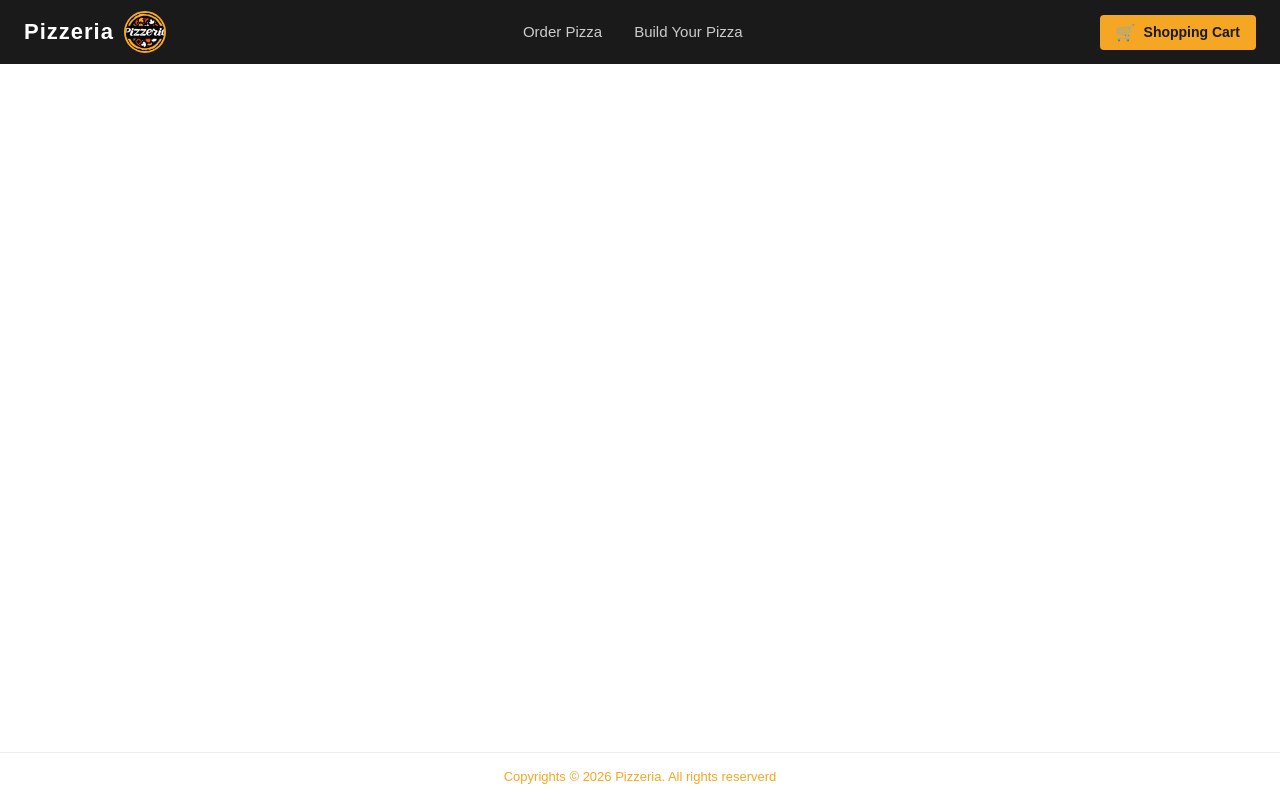
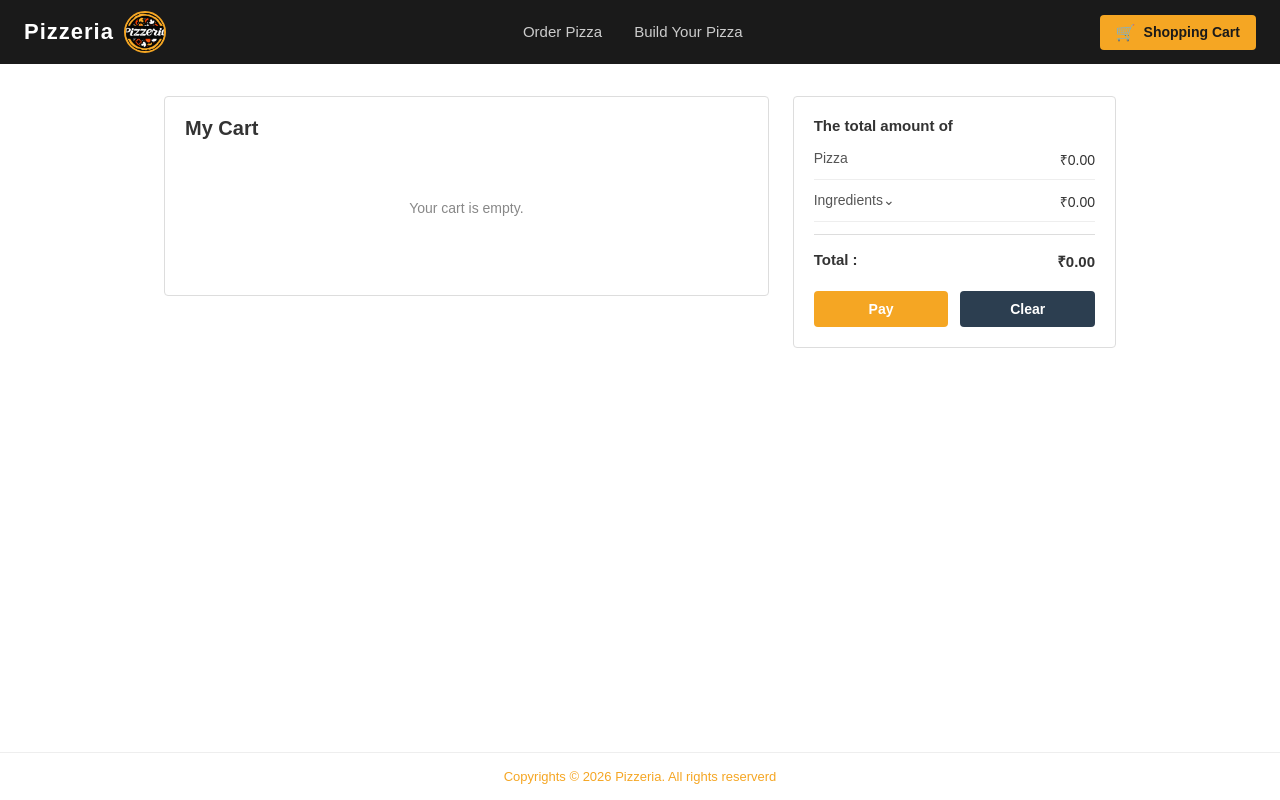
Before and after one commit to Tempestyash123456/pizzeria, a React (Vite) app: page /cart in a window 1280 px wide. Built offline with nearby package versions, Linux system fonts and the light colour scheme.

Commit message:
Feat: Completed the Cart page

```diff
--- a/src/App.jsx
+++ b/src/App.jsx
@@ -4,7 +4,7 @@ import Footer from './components/Footer/Footer.jsx'
 import Home from './pages/Home/Home.jsx'
 import OrderPizza from './pages/OrderPizza/OrderPizza.jsx'
 import BuildPizza from './pages/BuildPizza/BuildPizza.jsx'
-// import Cart from './pages/Cart/Cart.jsx'
+import Cart from './pages/Cart/Cart.jsx'
 import './App.css'
 
 export default function App() {
@@ -16,7 +16,7 @@ export default function App() {
           <Route path="/" element={<Home />} />
           <Route path="order-pizza" element={<OrderPizza />} />
           <Route path="build-pizza" element={<BuildPizza />} />
-          {/* <Route path="cart" element={<Cart />} /> */}
+          <Route path="cart" element={<Cart />} />
         </Routes>
       </main>
       <Footer />
--- /dev/null
+++ b/src/pages/Cart/Cart.css
@@ -0,0 +1,277 @@
+.cart {
+  max-width: 1000px;
+  margin: 0 auto;
+  padding: 32px 24px;
+}
+
+.cart__layout {
+  display: flex;
+  gap: 24px;
+  align-items: flex-start;
+}
+
+.cart__left {
+  flex: 2;
+  border: 1px solid #dddddd;
+  border-radius: 4px;
+  padding: 20px;
+  background-color: #ffffff;
+  min-height: 200px;
+}
+
+.cart__heading {
+  font-size: 20px;
+  font-weight: bold;
+  color: #333;
+  margin-bottom: 20px;
+}
+
+.cart__empty {
+  font-size: 14px;
+  color: #888;
+  text-align: center;
+  padding: 40px 0;
+}
+
+.cart__item {
+  display: flex;
+  align-items: center;
+  gap: 14px;
+  padding: 12px 0;
+  border-bottom: 1px solid #eeeeee;
+}
+
+.cart__item:last-of-type {
+  border-bottom: none;
+}
+
+.cart__item-img-wrap {
+  flex-shrink: 0;
+}
+
+.cart__item-img {
+  width: 56px;
+  height: 52px;
+  object-fit: cover;
+  border-radius: 50%;
+  display: block;
+}
+
+.cart__item-info {
+  flex: 1;
+  display: flex;
+  flex-direction: column;
+  gap: 4px;
+}
+
+.cart__item-header {
+  display: flex;
+  align-items: center;
+  gap: 8px;
+}
+
+.cart__item-dot {
+  width: 14px;
+  height: 14px;
+  border-radius: 2px;
+  border: 2px solid;
+  flex-shrink: 0;
+  display: inline-block;
+}
+
+.cart__item-dot--veg {
+  border-color: #2e7d32;
+  background-color: #2e7d32;
+}
+
+.cart__item-dot--nonveg {
+  border-color: #c62828;
+  background-color: #c62828;
+}
+
+.cart__item-name {
+  font-size: 14px;
+  font-weight: bold;
+  color: #333;
+}
+
+.cart__item-unit {
+  font-size: 13px;
+  color: #666;
+  margin: 0;
+}
+
+.cart__item-controls {
+  display: flex;
+  align-items: center;
+  gap: 0;
+  border: 1px solid #cccccc;
+  border-radius: 4px;
+  overflow: hidden;
+  flex-shrink: 0;
+}
+
+.cart__qty-btn {
+  background-color: #4a4a4a;
+  color: #ffffff;
+  border: none;
+  width: 28px;
+  height: 32px;
+  font-size: 16px;
+  cursor: pointer;
+  display: flex;
+  align-items: center;
+  justify-content: center;
+  transition: background-color 0.15s ease;
+}
+
+.cart__qty-btn:hover {
+  background-color: #333333;
+}
+
+.cart__qty-value {
+  min-width: 32px;
+  height: 32px;
+  display: flex;
+  align-items: center;
+  justify-content: center;
+  font-size: 14px;
+  font-weight: bold;
+  color: #333;
+  background-color: #ffffff;
+  border-left: 1px solid #cccccc;
+  border-right: 1px solid #cccccc;
+}
+
+.cart__item-total {
+  font-size: 14px;
+  font-weight: bold;
+  color: #333;
+  min-width: 80px;
+  text-align: right;
+  flex-shrink: 0;
+}
+
+.cart__item-delete {
+  background: none;
+  border: none;
+  cursor: pointer;
+  font-size: 18px;
+  color: #c62828;
+  flex-shrink: 0;
+  padding: 4px;
+  transition: transform 0.15s ease;
+}
+
+.cart__item-delete:hover {
+  transform: scale(1.2);
+}
+
+.cart__subtotal {
+  display: flex;
+  justify-content: flex-end;
+  gap: 16px;
+  margin-top: 16px;
+  padding-top: 12px;
+  border-top: 1px solid #dddddd;
+  font-size: 15px;
+  font-weight: bold;
+  color: #333;
+}
+
+.cart__right {
+  flex: 1;
+  border: 1px solid #dddddd;
+  border-radius: 4px;
+  padding: 20px;
+  background-color: #ffffff;
+  min-width: 220px;
+}
+
+.cart__summary-heading {
+  font-size: 15px;
+  font-weight: bold;
+  color: #333;
+  margin-bottom: 16px;
+}
+
+.cart__summary-table {
+  display: flex;
+  flex-direction: column;
+  gap: 12px;
+  margin-bottom: 20px;
+}
+
+.cart__summary-row {
+  display: flex;
+  justify-content: space-between;
+  font-size: 14px;
+  color: #333;
+  padding-bottom: 10px;
+  border-bottom: 1px solid #eeeeee;
+}
+
+.cart__summary-label {
+  color: #555;
+}
+
+.cart__summary-value {
+  font-weight: 500;
+}
+
+.cart__summary-divider {
+  height: 1px;
+  background-color: #dddddd;
+}
+
+.cart__summary-total-row {
+  display: flex;
+  justify-content: space-between;
+  font-size: 15px;
+  font-weight: bold;
+  color: #333;
+  padding-top: 4px;
+}
+
+.cart__summary-total-label {
+  color: #333;
+}
+
+.cart__summary-total-value {
+  color: #333;
+}
+
+.cart__actions {
+  display: flex;
+  gap: 12px;
+  margin-top: 8px;
+}
+
+.cart__btn {
+  flex: 1;
+  padding: 10px 0;
+  border: none;
+  border-radius: 4px;
+  font-size: 14px;
+  font-weight: bold;
+  cursor: pointer;
+  transition: background-color 0.2s ease;
+}
+
+.cart__btn--pay {
+  background-color: #f5a623;
+  color: #ffffff;
+}
+
+.cart__btn--pay:hover {
+  background-color: #e0951a;
+}
+
+.cart__btn--clear {
+  background-color: #2c3e50;
+  color: #ffffff;
+}
+
+.cart__btn--clear:hover {
+  background-color: #1a252f;
+}
--- /dev/null
+++ b/src/pages/Cart/Cart.jsx
@@ -0,0 +1,142 @@
+import { useDispatch, useSelector } from "react-redux";
+import {
+  increaseQuantity,
+  decreaseQuantity,
+  removeFromCart,
+  clearCart,
+} from "../../store/cartSlice.js";
+import "./Cart.css";
+
+function Cart() {
+  const dispatch = useDispatch();
+  const { items, ingredientsCost } = useSelector((state) => state.cart);
+
+  const pizzaSubTotal = items.reduce(
+    (sum, item) => sum + Number(item.price) * item.quantity,
+    0
+  );
+
+  const grandTotal = pizzaSubTotal + ingredientsCost;
+
+  const handleIncrease = (id) => dispatch(increaseQuantity(id));
+  const handleDecrease = (id) => dispatch(decreaseQuantity(id));
+  const handleRemove = (id) => dispatch(removeFromCart(id));
+
+  const handlePay = () => {
+    if (items.length === 0) {
+      alert("Your cart is empty!");
+      return;
+    }
+    alert(`Payment successful! Total paid: ₹${grandTotal.toFixed(2)}`);
+    dispatch(clearCart());
+  };
+
+  const handleClear = () => {
+    dispatch(clearCart());
+  };
+
+  return (
+    <div className="cart">
+      <div className="cart__layout">
+        <div className="cart__left">
+          <h2 className="cart__heading">My Cart</h2>
+
+          {items.length === 0 ? (
+            <p className="cart__empty">Your cart is empty.</p>
+          ) : (
+            <>
+              {items.map((item) => (
+                <div key={item.id} className="cart__item">
+                  <div className="cart__item-img-wrap">
+                    <img src={item.image} alt={item.name} className="cart__item-img" onError={(e) => {e.target.src = "https://via.placeholder.com/60x60?text=Pizza";}}/>
+                  </div>
+
+                  <div className="cart__item-info">
+                    <div className="cart__item-header">
+                      <span className={`cart__item-dot cart__item-dot--${item.type}`}></span>
+
+                      <span className="cart__item-name">{item.name}</span>
+                    </div>
+
+                    <p className="cart__item-unit">
+                      &#8377;{Number(item.price).toFixed(0)}
+                    </p>
+                  </div>
+
+                  <div className="cart__item-controls">
+                    <button className="cart__qty-btn" onClick={() => handleDecrease(item.id)}>
+                      &#8722;
+                    </button>
+
+                    <span className="cart__qty-value">{item.quantity}</span>
+
+                    <button className="cart__qty-btn" onClick={() => handleIncrease(item.id)}>
+                      &#43;
+                    </button>
+                  </div>
+
+                  <span className="cart__item-total">
+                    &#8377;{(Number(item.price) * item.quantity).toFixed(2)}
+                  </span>
+
+                  <button className="cart__item-delete" onClick={() => handleRemove(item.id)} title="Remove item">
+                    🗑
+                  </button>
+                </div>
+              ))}
+
+              <div className="cart__subtotal">
+                <span>Sub Total : </span>
+
+                <span>&#8377;{pizzaSubTotal.toFixed(2)}</span>
+              </div>
+            </>
+          )}
+        </div>
+
+        <div className="cart__right">
+          <h3 className="cart__summary-heading">The total amount of</h3>
+
+          <div className="cart__summary-table">
+            <div className="cart__summary-row">
+              <span className="cart__summary-label">Pizza</span>
+
+              <span className="cart__summary-value">
+                &#8377;{pizzaSubTotal.toFixed(2)}
+              </span>
+            </div>
+
+            <div className="cart__summary-row">
+              <span className="cart__summary-label">
+                Ingredients&#8964;
+              </span>
+
+              <span className="cart__summary-value">
+                &#8377;{ingredientsCost.toFixed(2)}
+              </span>
+            </div>
+
+            <div className="cart__summary-divider"></div>
+
+            <div className="cart__summary-total-row">
+              <span className="cart__summary-total-label">Total :</span>
+
+              <span className="cart__summary-total-value">
+                &#8377;{grandTotal.toFixed(2)}
+              </span>
+            </div>
+          </div>
+
+          <div className="cart__actions">
+            <button className="cart__btn cart__btn--pay" onClick={handlePay}>Pay</button>
+
+            <button className="cart__btn cart__btn--clear" onClick={handleClear}>Clear</button>
+          </div>
+        </div>
+
+      </div>
+    </div>
+  );
+}
+
+export default Cart;
```
